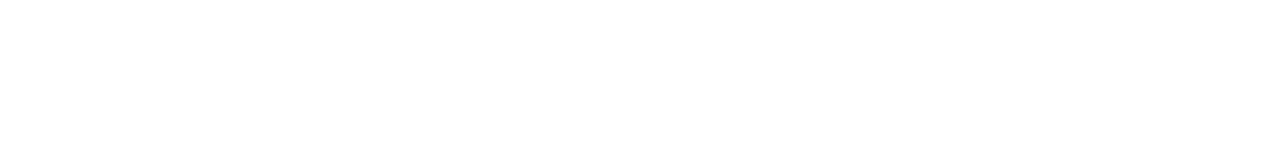
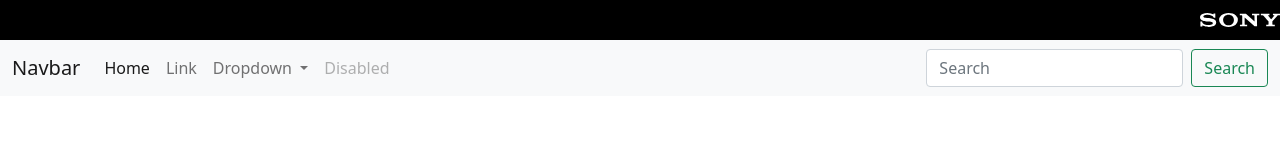
Before and after one commit to Afrodario/htmlcss-playstation, a plain HTML site: page index.html in a window 1280 px wide. Drawn offline with nearby package versions, Linux system fonts and the light colour scheme.

Commit message:
Prima stilizzazione navbar

```diff
--- a/index.html
+++ b/index.html
@@ -15,21 +15,47 @@
     <header>
 
         <!-- Inizio navbar -->
-        <nav>
+        <div id="ms_navbar_top" class="d-flex justify-content-end">
+            <img id="sony_logo" src="img/sony_logo.svg" alt="Sony Logo">
+        </div>
 
-            <!-- Inizio navbar superiore -->
-            <div class="ms_navbar_top">
+        <nav class="navbar navbar-expand-lg navbar-light bg-light">
 
+            <div class="container-fluid">
+              <a class="navbar-brand" href="#">Navbar</a>
+              <button class="navbar-toggler" type="button" data-bs-toggle="collapse" data-bs-target="#navbarSupportedContent" aria-controls="navbarSupportedContent" aria-expanded="false" aria-label="Toggle navigation">
+                <span class="navbar-toggler-icon"></span>
+              </button>
+              <div class="collapse navbar-collapse" id="navbarSupportedContent">
+                <ul class="navbar-nav me-auto mb-2 mb-lg-0">
+                  <li class="nav-item">
+                    <a class="nav-link active" aria-current="page" href="#">Home</a>
+                  </li>
+                  <li class="nav-item">
+                    <a class="nav-link" href="#">Link</a>
+                  </li>
+                  <li class="nav-item dropdown">
+                    <a class="nav-link dropdown-toggle" href="#" id="navbarDropdown" role="button" data-bs-toggle="dropdown" aria-expanded="false">
+                      Dropdown
+                    </a>
+                    <ul class="dropdown-menu" aria-labelledby="navbarDropdown">
+                      <li><a class="dropdown-item" href="#">Action</a></li>
+                      <li><a class="dropdown-item" href="#">Another action</a></li>
+                      <li><hr class="dropdown-divider"></li>
+                      <li><a class="dropdown-item" href="#">Something else here</a></li>
+                    </ul>
+                  </li>
+                  <li class="nav-item">
+                    <a class="nav-link disabled">Disabled</a>
+                  </li>
+                </ul>
+                <form class="d-flex">
+                  <input class="form-control me-2" type="search" placeholder="Search" aria-label="Search">
+                  <button class="btn btn-outline-success" type="submit">Search</button>
+                </form>
+              </div>
             </div>
-            <!-- Fine navbar superiore -->
-
-            <!-- Inizio navbar inferiore -->
-            <div class="ms_navbar_bottom">
-
-            </div>
-            <!-- Fine navbar inferiore -->
-
-        </nav>
+          </nav>
         <!-- Fine navbar -->
 
     </header>
--- a/style.css
+++ b/style.css
@@ -0,0 +1,8 @@
+#ms_navbar_top {
+    height: 40px;
+    background-color: black;
+}
+
+#sony_logo {
+    width: 80px;
+}
```
